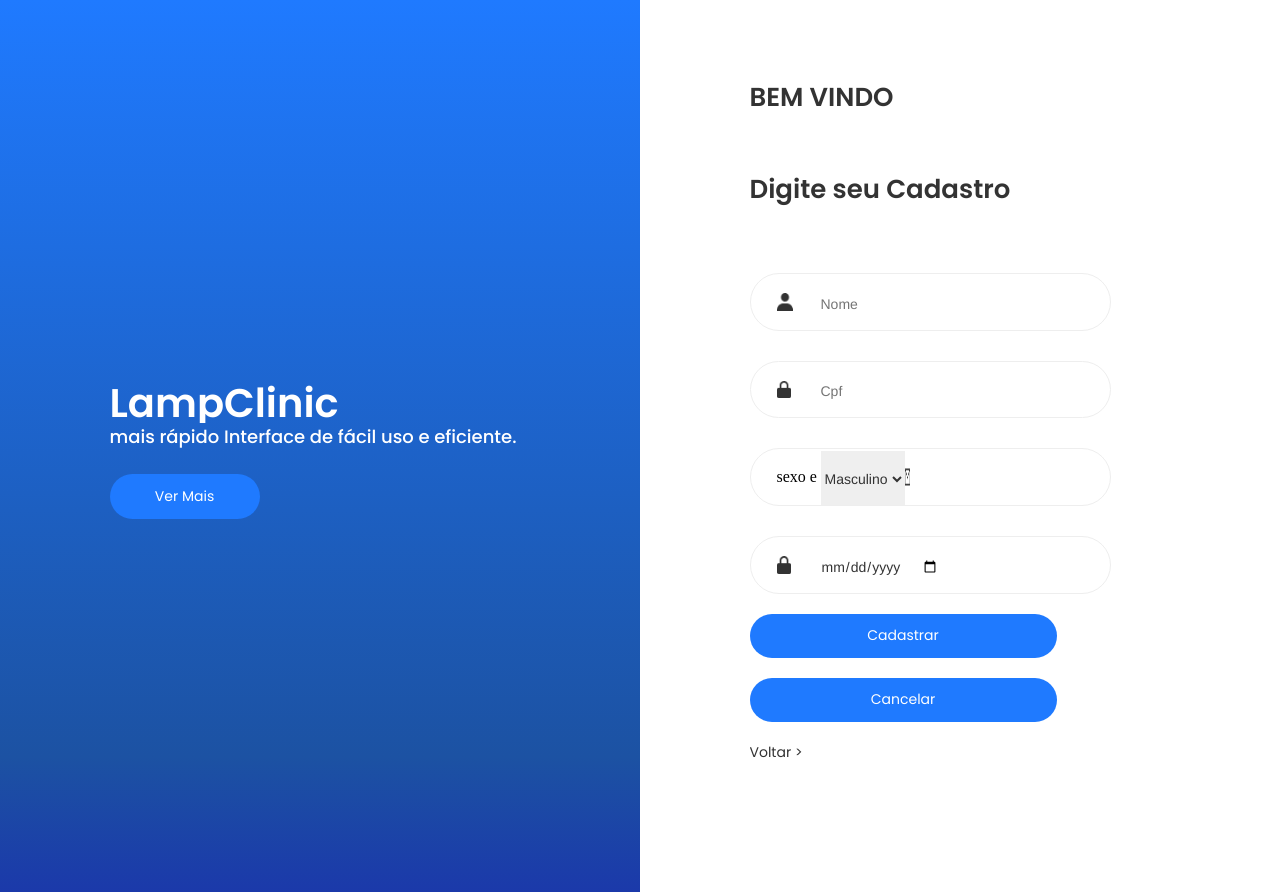
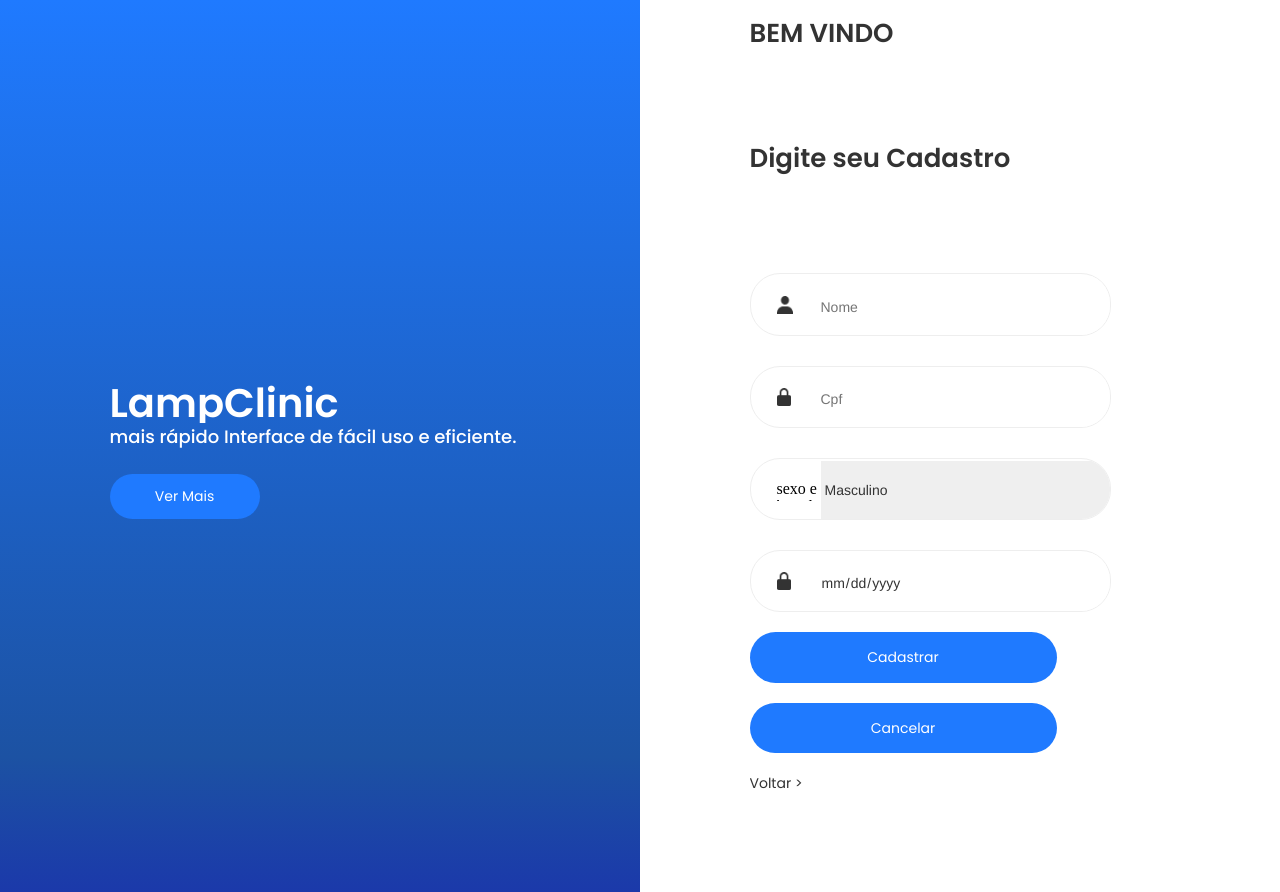
Before and after one commit to Christian-M17/PIT-SoftwareClinico, a PHP site: page /CadastroCliente.php in a window 1280 px wide. Run offline with PHP 8.4, Linux system fonts and the light colour scheme; the visitor is signed in with stand-in values (Sample User, id 1).

Commit message:
Add files via upload

```diff
--- a/css/cadastroCliente.css
+++ b/css/cadastroCliente.css
@@ -150,7 +150,7 @@ a{
 
 .right-content {
   width: 26.3125rem;
-  height: 46rem;
+  height: 54rem;
   flex-shrink: 0;
   display: flex;
   gap: 20px;
@@ -211,7 +211,7 @@ a{
   display: flex;
     align-items: center;
 }
-/*
+
         .text-wrapper {
             width: 100%;
             border: none;
@@ -219,7 +219,7 @@ a{
             outline: none;
             font-size: 16px;
         }
-*/
+
 .input .text-wrapper {
   position: absolute;
   top: 2px;
@@ -231,8 +231,6 @@ a{
   font-size: 14px;
   letter-spacing: 0;
   line-height: normal;
-  border: none;
-  outline: none;
 }
 
 .codicon-input{
--- a/css/cadastroUsuario.css
+++ b/css/cadastroUsuario.css
@@ -148,7 +148,7 @@ a{
 
 .right-content {
   width: 26.3125rem;
-  height: 47rem;
+    height: 38rem;
     flex-shrink: 0;
     display: flex;
     gap: 20px;
```
Lines whose indentation alone changed are shown as unchanged.
